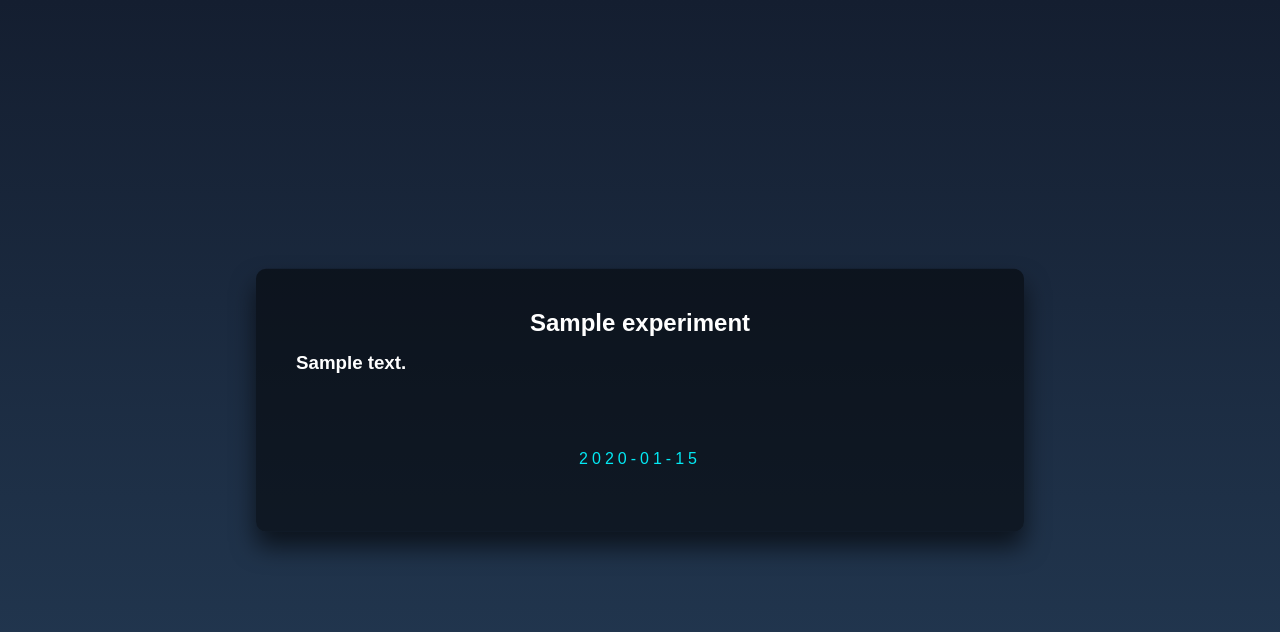
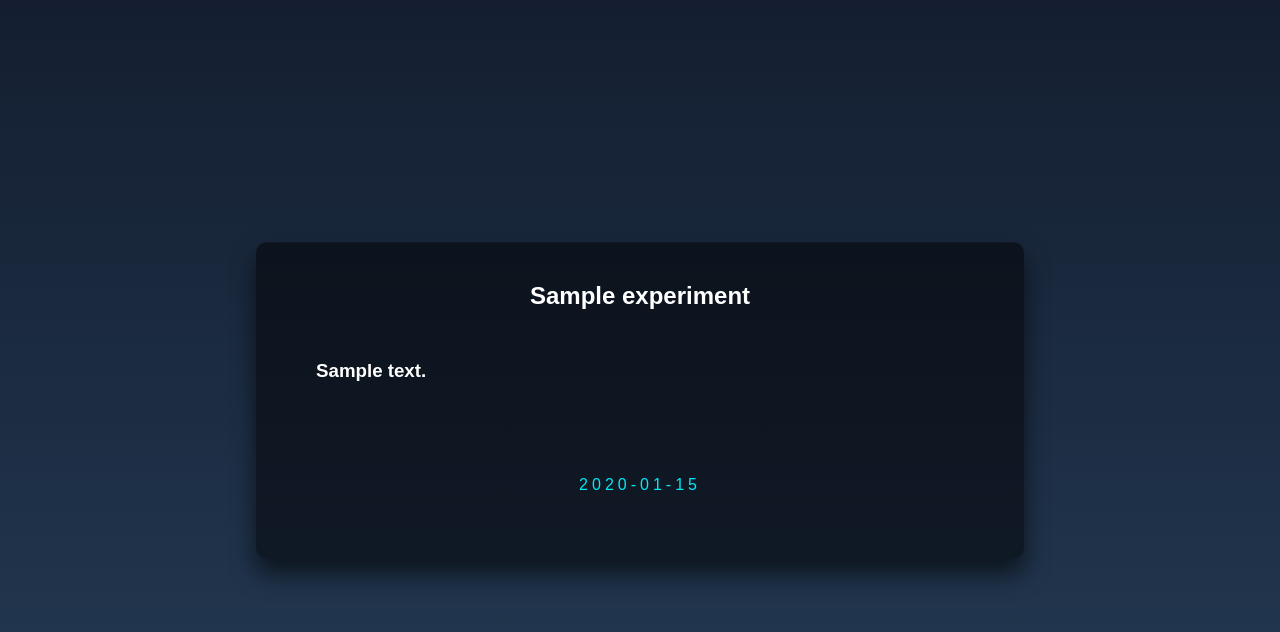
Before and after one commit to lazyYC/Experiment-Reservation-Service, a Flask app: page /query_time in a window 1280 px wide. Shown: the top 632 px of the page. Run offline with Flask 2, Linux system fonts and the light colour scheme; a database or web service that is not in the repository returns one stand-in record (values such as "Sample title").

Commit message:
CSS切版調整

```diff
--- a/static/arrange.css
+++ b/static/arrange.css
@@ -23,15 +23,15 @@ border-radius: 10px;
 }
 
 .main-box h2 {
-margin: 0 0 15px;
+margin: 0 0 30px;
 padding: 0;
 color: #fff;
 text-align: center;
 }
 
 .main-box h3 {
-  margin: 0 0 12px;
-  padding: 0;
+  margin: 30px 0 10px;
+  padding: 20px;
   color: #fff;
   text-align: left;
   }
```
